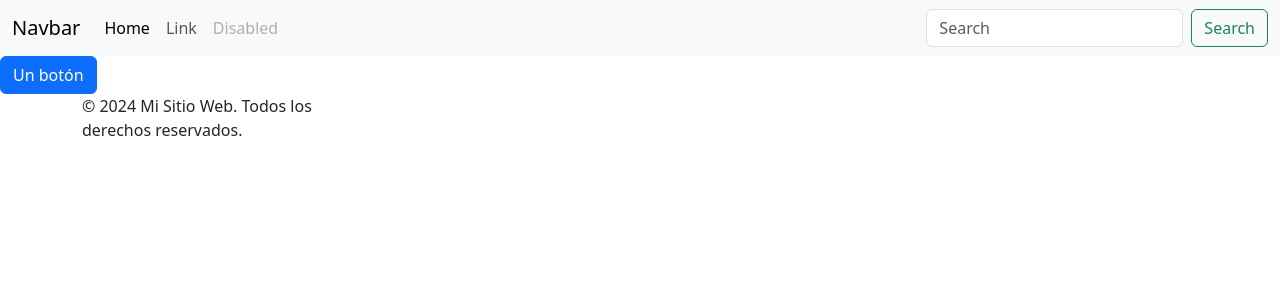
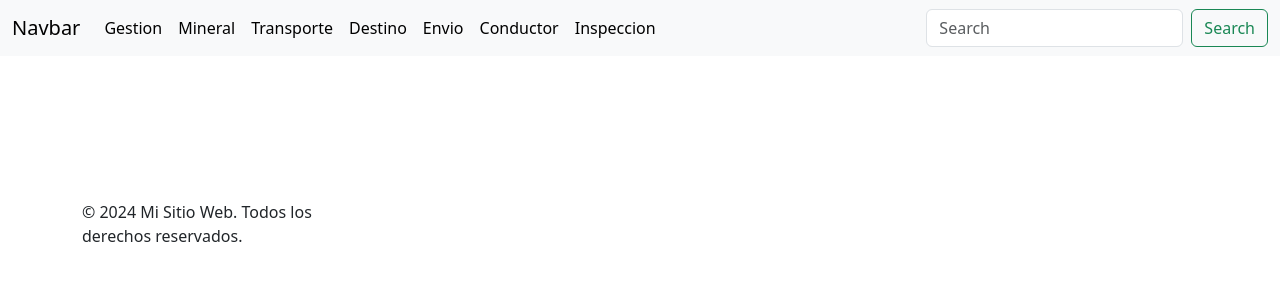
Before and after one commit to jhoan28310576/App_gestion-de-recursos-minerales, a Django app: page /envio/ in a window 1280 px wide. Shown: the top 300 px of the page. Run offline with Django 5.2, Linux system fonts and the light colour scheme; data that the repository does not hold is empty; some libraries are stand-ins or nearby versions.

Commit message:
avanze  de los html
se creo la conexion  entre los html de las app y los datos de la base de datos

```diff
--- a/Mineria/mineria/destino_02/views.py
+++ b/Mineria/mineria/destino_02/views.py
@@ -1,5 +1,6 @@
 from django.shortcuts import render
-
+from .models import Destino
 # Create your views here.
 def destino(resquest):
-    return render(resquest, 'destino.html')
+    destino = Destino.objects.all()
+    return render(resquest, 'destino.html',{"destinos":destino})
--- a/Mineria/mineria/envio_03/templates/envio.html
+++ b/Mineria/mineria/envio_03/templates/envio.html
@@ -1,14 +1,25 @@
 {% extends "base.html" %}
 
 {% block title %}
-Mi Página
+Envios
 {% endblock %}
 
 {% block content %}
 
+<br>
+<br><br>
+<br>
+<br>
+<br>
+{% for contenido in envios  %}
     <section>
-        <button class="btn btn-primary">Un botón</button>
+        <h1>{{contenido.mineral}}</h1>
+        <h1>{{contenido.transporte}}</h1>
+        <h1>{{contenido.destino}}</h1>
+        <h1>{{contenido.fecha_envio}}</h1>
+        <h1>{{contenido.cantidad_mineral}}</h1>
     </section>
+{% endfor %}
 
 
 {% endblock %}
--- a/Mineria/mineria/envio_03/views.py
+++ b/Mineria/mineria/envio_03/views.py
@@ -1,5 +1,6 @@
 from django.shortcuts import render
-
+from .models import Envio
 # Create your views here.
-def envio(request):
-    return render(request, 'envio.html')
+def envio(resquest):
+    envio = Envio.objects.all()
+    return render(resquest, 'envio.html',{"envios":envio})
--- a/Mineria/mineria/gestion/templates/base.html
+++ b/Mineria/mineria/gestion/templates/base.html
@@ -19,13 +19,25 @@
               <div class="collapse navbar-collapse" id="navbarTogglerDemo02">
                 <ul class="navbar-nav me-auto mb-2 mb-lg-0">
                   <li class="nav-item">
-                    <a class="nav-link active" aria-current="page" href="#">Home</a>
+                    <a class="nav-link active" aria-current="page" href="#">Gestion</a>
                   </li>
                   <li class="nav-item">
-                    <a class="nav-link" href="#">Link</a>
+                    <a class="nav-link active" aria-current="page" href="#">Mineral</a>
                   </li>
                   <li class="nav-item">
-                    <a class="nav-link disabled" aria-disabled="true">Disabled</a>
+                    <a class="nav-link active" aria-current="page" href="#">Transporte</a>
+                  </li>
+                  <li class="nav-item">
+                    <a class="nav-link active" aria-current="page" href="#">Destino</a>
+                  </li>
+                  <li class="nav-item">
+                    <a class="nav-link active" aria-current="page" href="#">Envio</a>
+                  </li>
+                  <li class="nav-item">
+                    <a class="nav-link active" aria-current="page" href="#">Conductor</a>
+                  </li>
+                  <li class="nav-item">
+                    <a class="nav-link active" aria-current="page" href="#">Inspeccion</a>
                   </li>
                 </ul>
                 <form class="d-flex" role="search">
--- a/Mineria/mineria/mineria_00/views.py
+++ b/Mineria/mineria/mineria_00/views.py
@@ -1,5 +1,6 @@
 from django.shortcuts import render
-
+from .models import Mineral
 # Create your views here.
 def mineria(request):
-    return render(request, 'mineria.html')
+    mineria = Mineral.objects.all()
+    return render (request, "mineria.html",{"mineral":mineria})
--- a/Mineria/mineria/transporte_01/views.py
+++ b/Mineria/mineria/transporte_01/views.py
@@ -1,5 +1,6 @@
 from django.shortcuts import render
-
+from .models import Transporte
 # Create your views here
 def transporte(request):
-    return render(request,'transporte.html')
+    transporte = Transporte.objects.all()
+    return render(request,'transporte.html',{"transportes":transporte})
```
Also changed, not shown: Mineria/mineria/destino_02/templates/destino.html (+12 -2 lines), Mineria/mineria/gestion/templates/index.html (+35 -37 lines), Mineria/mineria/mineria_00/templates/mineria.html (+12 -5 lines), Mineria/mineria/transporte_01/templates/transporte.html (+12 -3 lines), Mineria/mineria/media/gestion_img/h.png (added).
